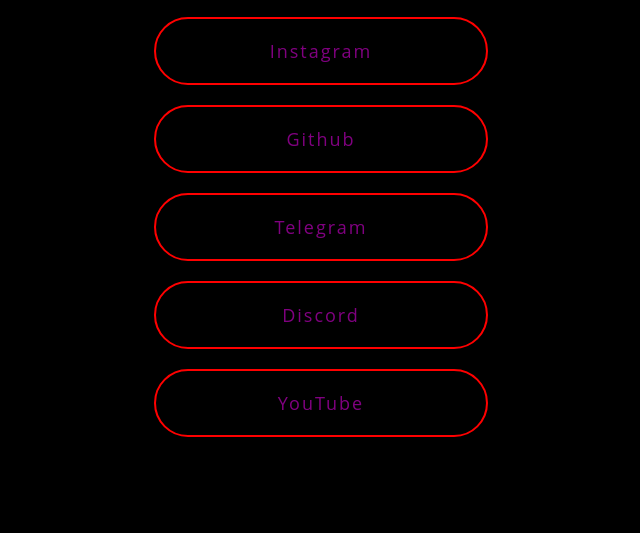
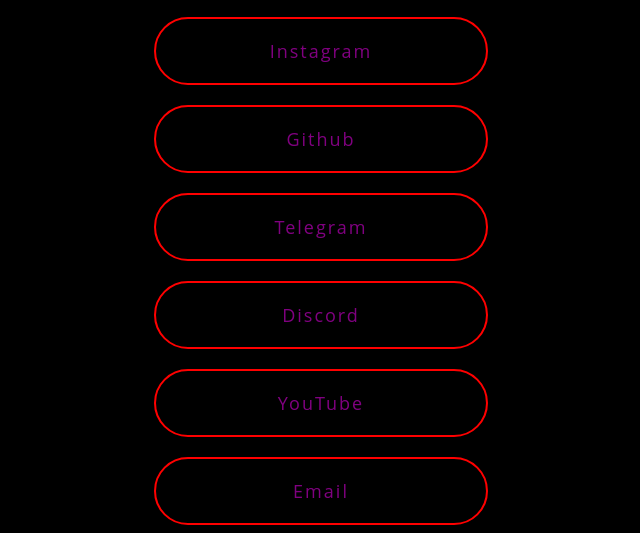
Before and after one commit to munishkhatri720/main, a plain HTML site: page index.html in a window 1280 px wide. Shown: the part 324-857 px from the top of the page, without its empty margins (319-959 px from the left). Before the commit the page ends 800 px from the top, so only its background shows below. Drawn offline with Linux system fonts and the light colour scheme.

Commit message:
Update index.html

```diff
--- a/index.html
+++ b/index.html
@@ -36,8 +36,13 @@
 <a href="https://discord.gg/RhDe5cYCrt" class="links">
         Discord
     </a>
+
 <a href="https://www.youtube.com/channel/UCMfr-5NtsisgR3igfmlwHRA" class="links">
         YouTube
+    </a>
+
+<a href="mailto:munishkhatri33@gmail.com" class="links">
+        Email
     </a>
 </body>
 
```
